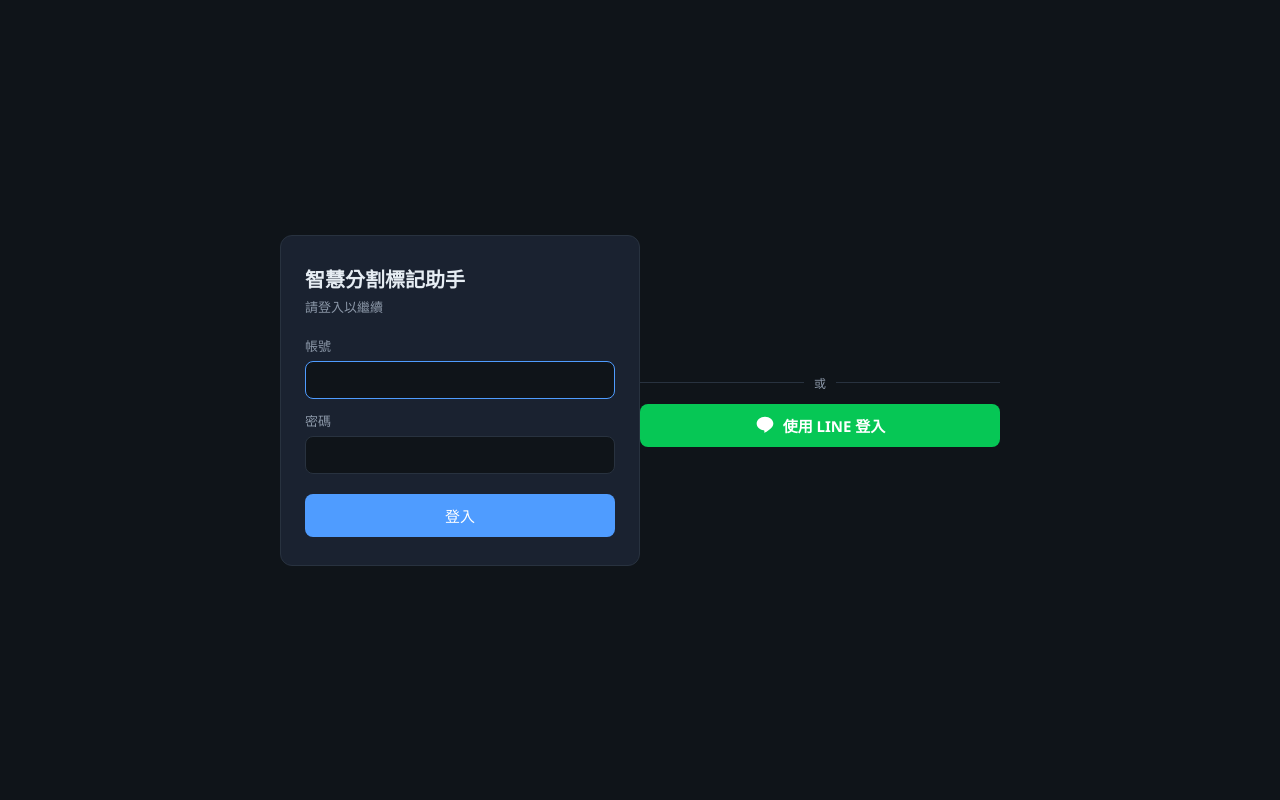
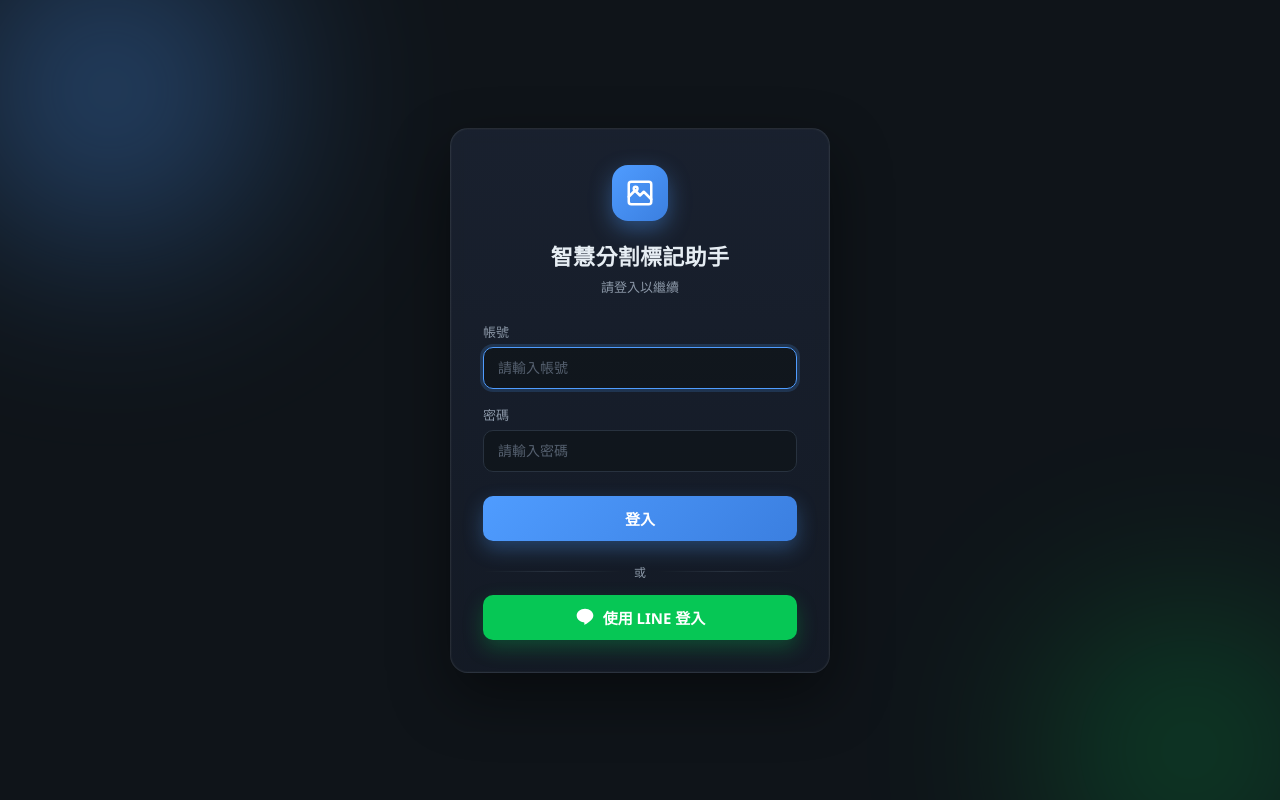
Before and after one commit to kyle6040607/smart-label, a Flask app: page /login in a window 1280 px wide. Run offline with Flask 3, Linux system fonts and the light colour scheme.

Commit message:
login畫面修改css

```diff
--- a/app/templates/login.html
+++ b/app/templates/login.html
@@ -7,67 +7,129 @@
   <link rel="stylesheet" href="{{ url_for('static', filename='css/style.css') }}" />
   <style>
     .login-wrap {
+      position: relative;
       min-height: 100vh;
+      display: flex;
+      flex-direction: column;
+      align-items: center;
+      justify-content: center;
+      padding: 24px;
+      overflow: hidden;
+    }
+    /* 背景漸層光暈 */
+    .login-wrap::before,
+    .login-wrap::after {
+      content: "";
+      position: absolute;
+      border-radius: 50%;
+      filter: blur(90px);
+      opacity: 0.5;
+      pointer-events: none;
+      z-index: 0;
+    }
+    .login-wrap::before {
+      width: 460px; height: 460px;
+      top: -140px; left: -120px;
+      background: radial-gradient(circle, var(--accent), transparent 70%);
+    }
+    .login-wrap::after {
+      width: 420px; height: 420px;
+      bottom: -160px; right: -120px;
+      background: radial-gradient(circle, #06C755, transparent 70%);
+      opacity: 0.35;
+    }
+
+    .login-card {
+      position: relative;
+      z-index: 1;
+      width: 100%;
+      max-width: 380px;
+      background: linear-gradient(180deg, rgba(26,34,48,0.92), rgba(20,27,38,0.92));
+      border: 1px solid rgba(255,255,255,0.08);
+      border-radius: 18px;
+      padding: 36px 32px 32px;
+      box-shadow: 0 24px 60px rgba(0,0,0,0.45), 0 0 0 1px rgba(255,255,255,0.02) inset;
+      backdrop-filter: blur(8px);
+    }
+
+    .login-logo {
       display: flex;
       align-items: center;
       justify-content: center;
-      padding: 24px;
+      width: 56px; height: 56px;
+      margin: 0 auto 18px;
+      border-radius: 16px;
+      background: linear-gradient(135deg, var(--accent), #3b7fe0);
+      box-shadow: 0 8px 22px rgba(79,156,255,0.4);
     }
-    .login-card {
-      width: 100%;
-      max-width: 360px;
-      background: var(--panel);
-      border: 1px solid #28323f;
-      border-radius: 12px;
-      padding: 28px 24px;
+    .login-logo svg { width: 30px; height: 30px; color: #fff; }
+
+    .login-card h1 {
+      margin: 0;
+      font-size: 22px;
+      font-weight: 700;
+      text-align: center;
+      letter-spacing: 0.3px;
     }
-    .login-card h1 { margin: 0 0 4px; font-size: 20px; }
-    .login-card .subtitle { margin: 0 0 20px; }
+    .login-card .subtitle {
+      margin: 6px 0 26px;
+      text-align: center;
+    }
+
     .login-card label {
       display: block;
       font-size: 13px;
+      font-weight: 500;
       color: var(--muted);
-      margin: 12px 0 6px;
+      margin: 16px 0 6px;
     }
     .login-card input {
       width: 100%;
-      padding: 10px 12px;
-      background: #0f1419;
+      padding: 12px 14px;
+      background: rgba(15,20,25,0.7);
       border: 1px solid #28323f;
-      border-radius: 8px;
+      border-radius: 10px;
       color: var(--text);
       font-size: 14px;
+      transition: border-color 0.15s, box-shadow 0.15s;
     }
+    .login-card input::placeholder { color: #55606f; }
     .login-card input:focus {
       outline: none;
       border-color: var(--accent);
+      box-shadow: 0 0 0 3px rgba(79,156,255,0.18);
     }
     .login-card button {
       width: 100%;
-      margin-top: 20px;
-      padding: 11px;
-      background: var(--accent);
+      margin-top: 24px;
+      padding: 12px;
+      background: linear-gradient(135deg, var(--accent), #3b7fe0);
       color: #fff;
       border: none;
-      border-radius: 8px;
+      border-radius: 10px;
       font-size: 15px;
+      font-weight: 600;
       cursor: pointer;
+      transition: transform 0.12s, box-shadow 0.15s, filter 0.15s;
+      box-shadow: 0 8px 20px rgba(79,156,255,0.32);
     }
-    .login-card button:hover { filter: brightness(1.08); }
+    .login-card button:hover { filter: brightness(1.06); box-shadow: 0 10px 26px rgba(79,156,255,0.42); }
+    .login-card button:active { transform: translateY(1px); }
+
     .login-error {
-      margin-top: 14px;
+      margin-top: 16px;
       padding: 10px 12px;
       background: rgba(255, 84, 112, 0.12);
       border: 1px solid var(--danger);
-      border-radius: 8px;
+      border-radius: 10px;
       color: var(--danger);
       font-size: 13px;
     }
     .login-divider {
       display: flex;
       align-items: center;
-      gap: 10px;
-      margin: 20px 0 4px;
+      gap: 12px;
+      margin: 22px 0 4px;
       color: var(--muted);
       font-size: 12px;
     }
@@ -76,7 +138,7 @@
       content: "";
       flex: 1;
       height: 1px;
-      background: #28323f;
+      background: linear-gradient(90deg, transparent, #28323f, transparent);
     }
     .line-login-btn {
       display: flex;
@@ -84,22 +146,33 @@
       justify-content: center;
       gap: 8px;
       width: 100%;
-      margin-top: 12px;
-      padding: 11px;
+      margin-top: 14px;
+      padding: 12px;
       background: #06C755;
       color: #fff;
-      border-radius: 8px;
+      border-radius: 10px;
       font-size: 15px;
       font-weight: 600;
       text-decoration: none;
+      transition: transform 0.12s, box-shadow 0.15s, filter 0.15s;
+      box-shadow: 0 8px 20px rgba(6,199,85,0.28);
     }
-    .line-login-btn:hover { filter: brightness(1.05); }
+    .line-login-btn:hover { filter: brightness(1.05); box-shadow: 0 10px 26px rgba(6,199,85,0.4); }
+    .line-login-btn:active { transform: translateY(1px); }
     .line-login-btn svg { width: 20px; height: 20px; }
   </style>
 </head>
 <body>
   <div class="login-wrap">
     <form class="login-card" method="post" action="{{ url_for('auth.do_login') }}">
+      <div class="login-logo">
+        <svg viewBox="0 0 24 24" fill="none" stroke="currentColor" stroke-width="2"
+             stroke-linecap="round" stroke-linejoin="round" aria-hidden="true">
+          <rect x="3" y="3" width="18" height="18" rx="2" />
+          <path d="M3 15l5-5 4 4 3-3 6 6" />
+          <circle cx="8.5" cy="8.5" r="1.5" />
+        </svg>
+      </div>
       <h1>智慧分割標記助手</h1>
       <p class="subtitle">請登入以繼續</p>
 
@@ -108,19 +181,17 @@
       {% endif %}
 
       <label for="username">帳號</label>
-      <input id="username" name="username" type="text" autocomplete="username" autofocus required />
+      <input id="username" name="username" type="text" autocomplete="username" placeholder="請輸入帳號" autofocus required />
 
       <label for="password">密碼</label>
-      <input id="password" name="password" type="password" autocomplete="current-password" required />
+      <input id="password" name="password" type="password" autocomplete="current-password" placeholder="請輸入密碼" required />
 
       {% if error %}
       <div class="login-error">{{ error }}</div>
       {% endif %}
 
       <button type="submit">登入</button>
-    </form>
 
-    <div style="width:100%;max-width:360px;">
       <div class="login-divider"><span>或</span></div>
       <a class="line-login-btn" href="{{ url_for('auth.line_start') }}">
         <svg viewBox="0 0 24 24" fill="currentColor" aria-hidden="true">
@@ -128,7 +199,7 @@
         </svg>
         使用 LINE 登入
       </a>
-    </div>
+    </form>
   </div>
 </body>
 </html>
```
